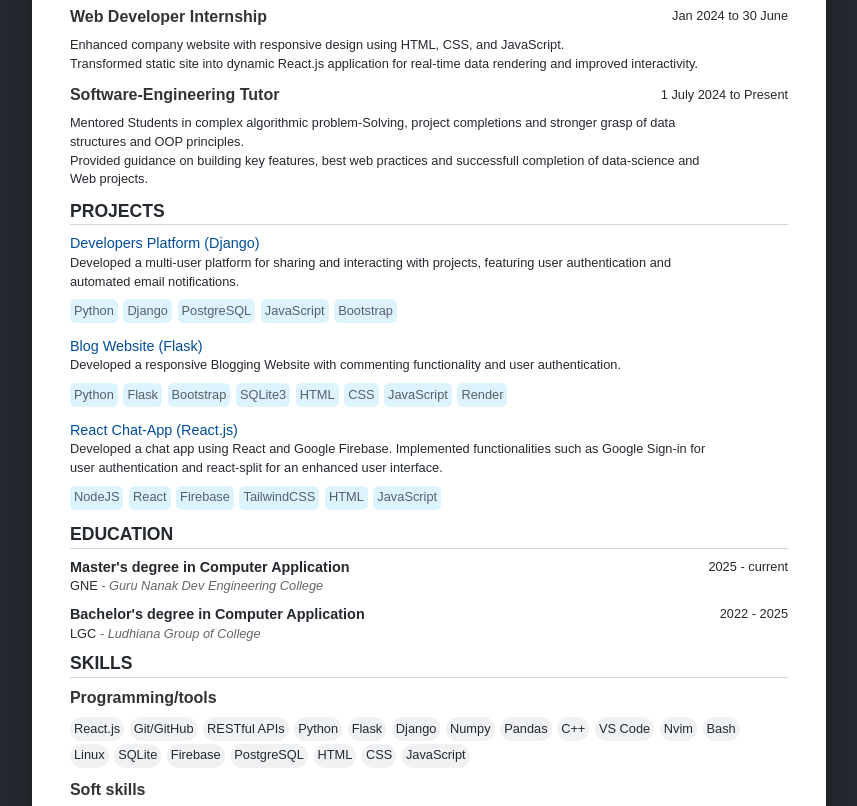
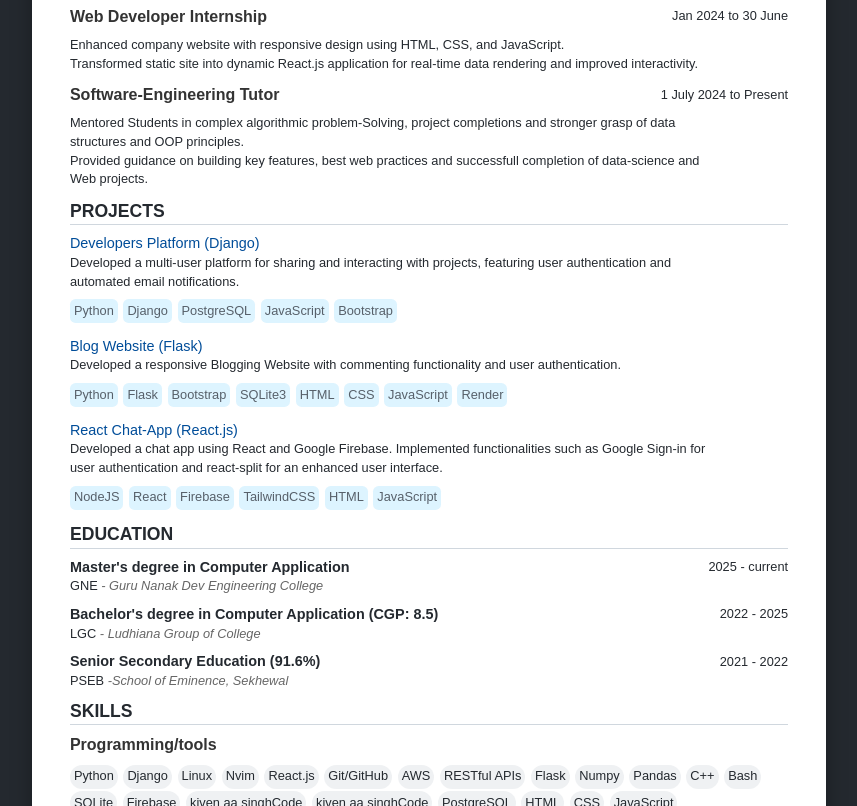
Before and after one commit to ravinderbhatoy/resume, a website: page index.html in a window 1280 px wide. Shown: the part 139-945 px from the top of the page, without its empty margins (211-1068 px from the left). Drawn offline with Linux system fonts and the light colour scheme.

Commit message:
senior secondary education add

```diff
--- a/index.html
+++ b/index.html
@@ -169,10 +169,19 @@
 
         <div class="education-item">
           <div class="education-header">
-            <strong>Bachelor's degree in Computer Application</strong>
+            <strong>Bachelor's degree in Computer Application (CGP: 8.5)</strong>
             <span>2022 - 2025</span>
           </div>
           <li>LGC <span class="caption">- Ludhiana Group of College</span></li>
+        </div>
+      </section>
+
+      <div class="education-item">
+          <div class="education-header">
+            <strong>Senior Secondary Education (91.6%)</strong>
+            <span>2021 - 2022</span>
+          </div>
+          <li>PSEB <span class="caption">-School of Eminence, Sekhewal</span></li>
         </div>
       </section>
 
@@ -182,21 +191,23 @@
           <div class="skill-category">
             <h3>Programming/tools</h3>
             <dl class="labels">
+              <dt>Python</dt>
+              <dt>Django</dt>
+              <dt>Linux</dt>
+              <dt>Nvim</dt>
               <dt>React.js</dt>
               <dt>Git/GitHub</dt>
+              <dt>AWS</dt>
               <dt>RESTful APIs</dt>
-              <dt>Python</dt>
               <dt>Flask</dt>
-              <dt>Django</dt>
               <dt>Numpy</dt>
               <dt>Pandas</dt>
               <dt>C++</dt>
-              <dt>VS Code</dt>
-              <dt>Nvim</dt>
               <dt>Bash</dt>
-              <dt>Linux</dt>
               <dt>SQLite</dt>
               <dt>Firebase</dt>
+              <dt>kiven aa singhCode</dt>
+              <dt>kiven aa singhCode</dt>
               <dt>PostgreSQL</dt>
               <dt>HTML</dt>
               <dt>CSS</dt>
```
